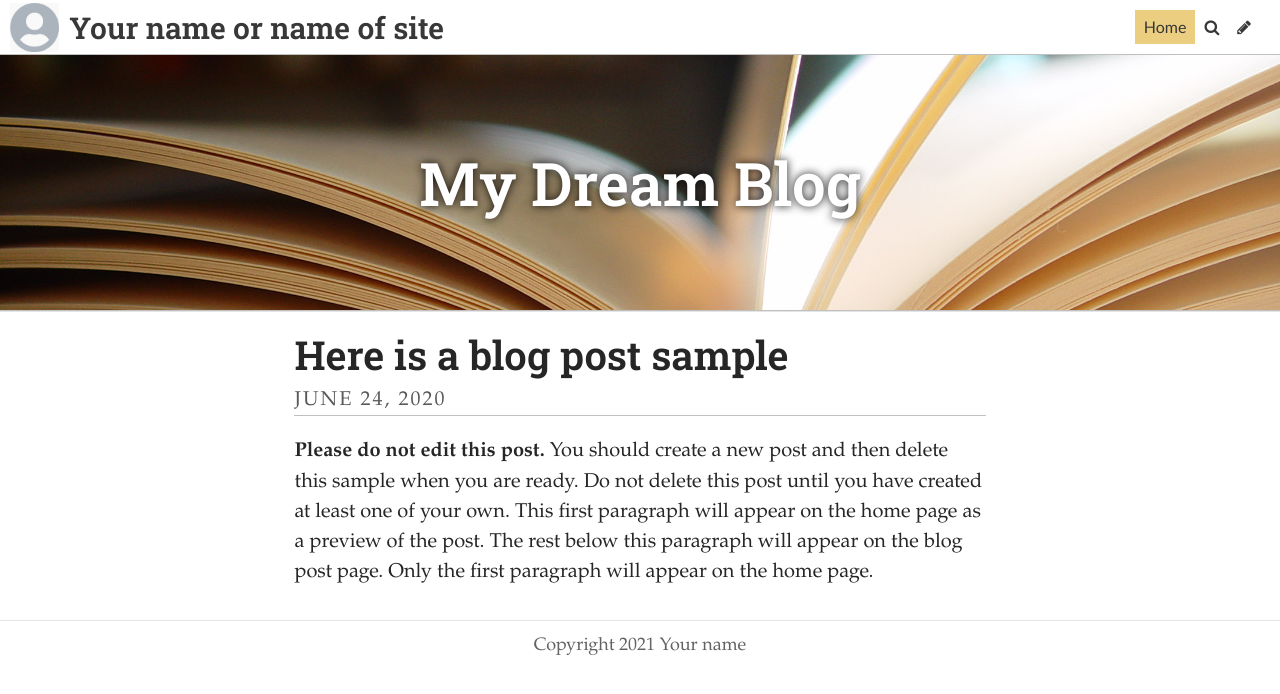
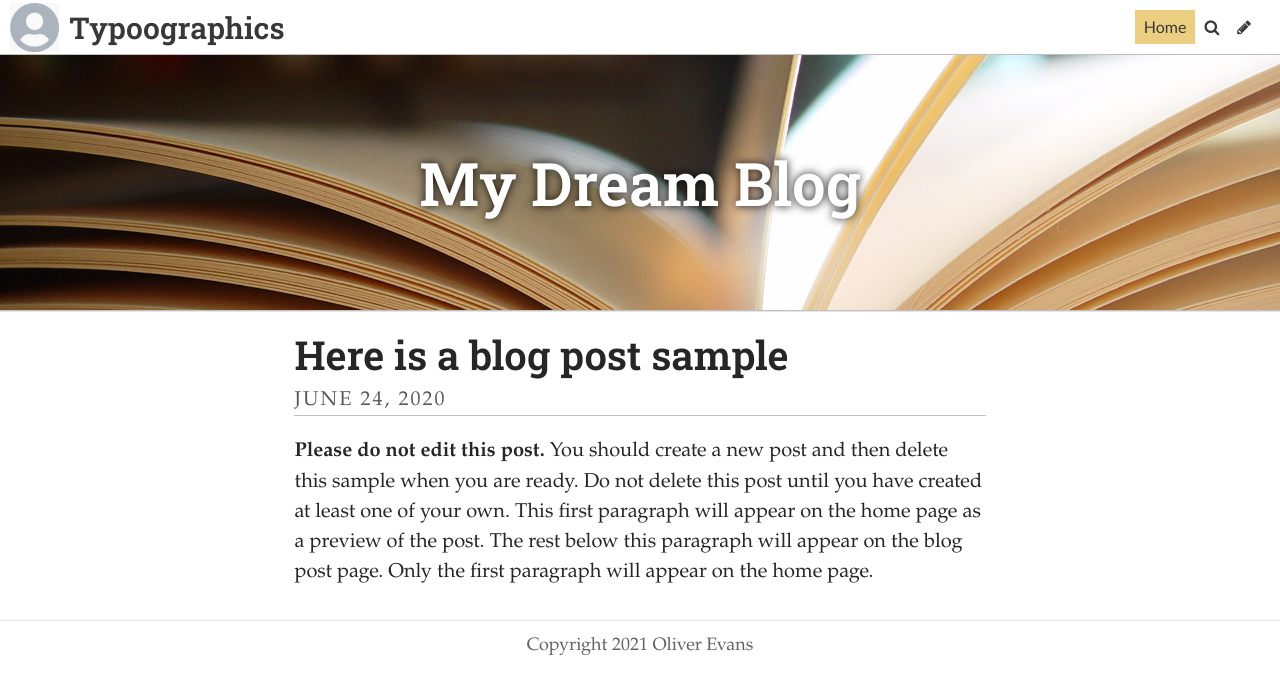
Before and after one commit to Frisper123/FrisperSiteThings, a Jekyll site: the page built from index.html, in a window 1280 px wide. Shown: the top 694 px of the page. Built offline with Jekyll 4.4.1, drawn with Linux system fonts in a browser that asks for light colours; some web fonts are replaced; the list of posts is cut into pages by our own code.

Commit message:
Update Settings “general”

```diff
--- a/_data/settings.yml
+++ b/_data/settings.yml
@@ -1,13 +1,13 @@
-title: Your name or name of site
+title: Typoographics
 description: A website with a blog
+footer_text: "Copyright 2021 Oliver Evans "
+header_feature_image: ../uploads/pages.jpg
 header_text: My Dream Blog
 header_text_color: "#ffffff"
-footer_text: Copyright 2021 Your name
-header_feature_image: ../uploads/pages.jpg
-bannerheight: "20vmax"
-navbarheight: "55px"
-gridlayout: false
+bannerheight: 20vmax
+navbarheight: 55px
 logo: /uploads/logo.jpg
 favicon: /uploads/favicon.ico
+gridlayout: false
+fixednavbar: false
 upzoom: true
-fixednavbar: false
```
